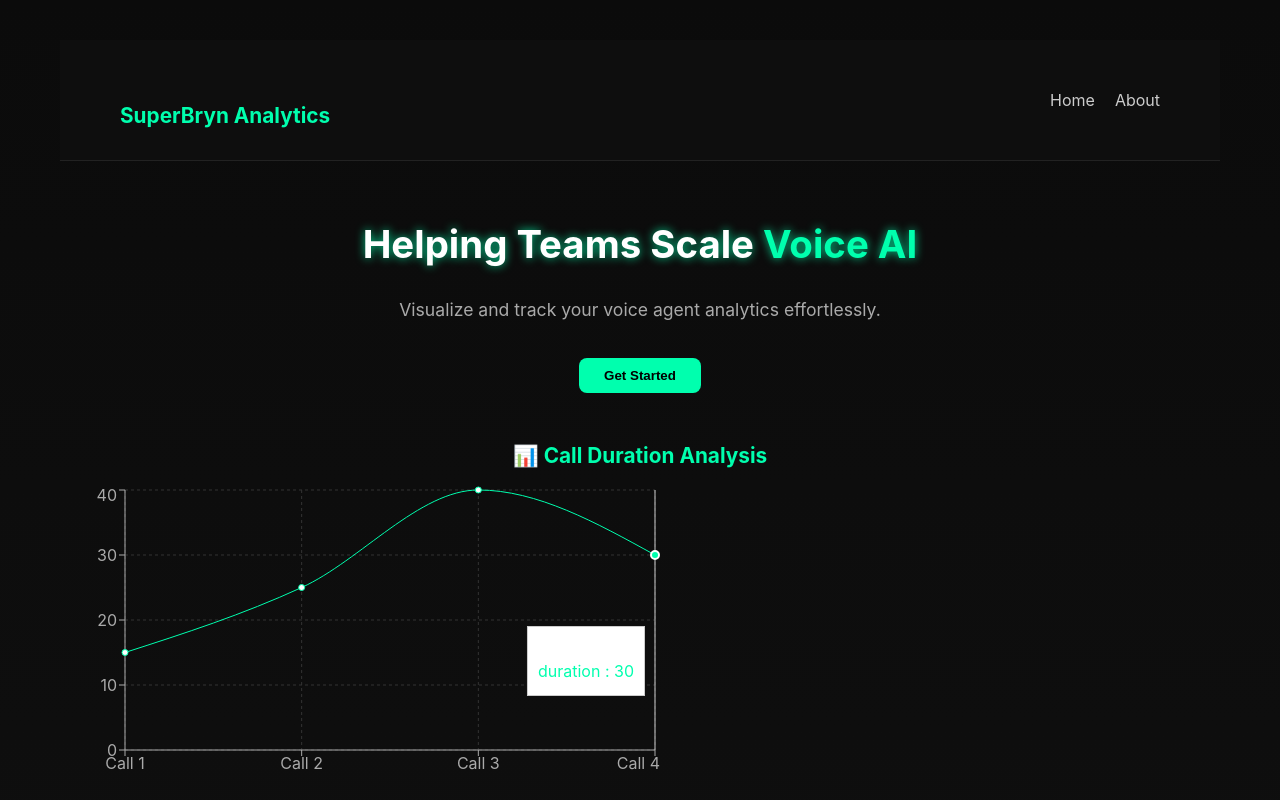
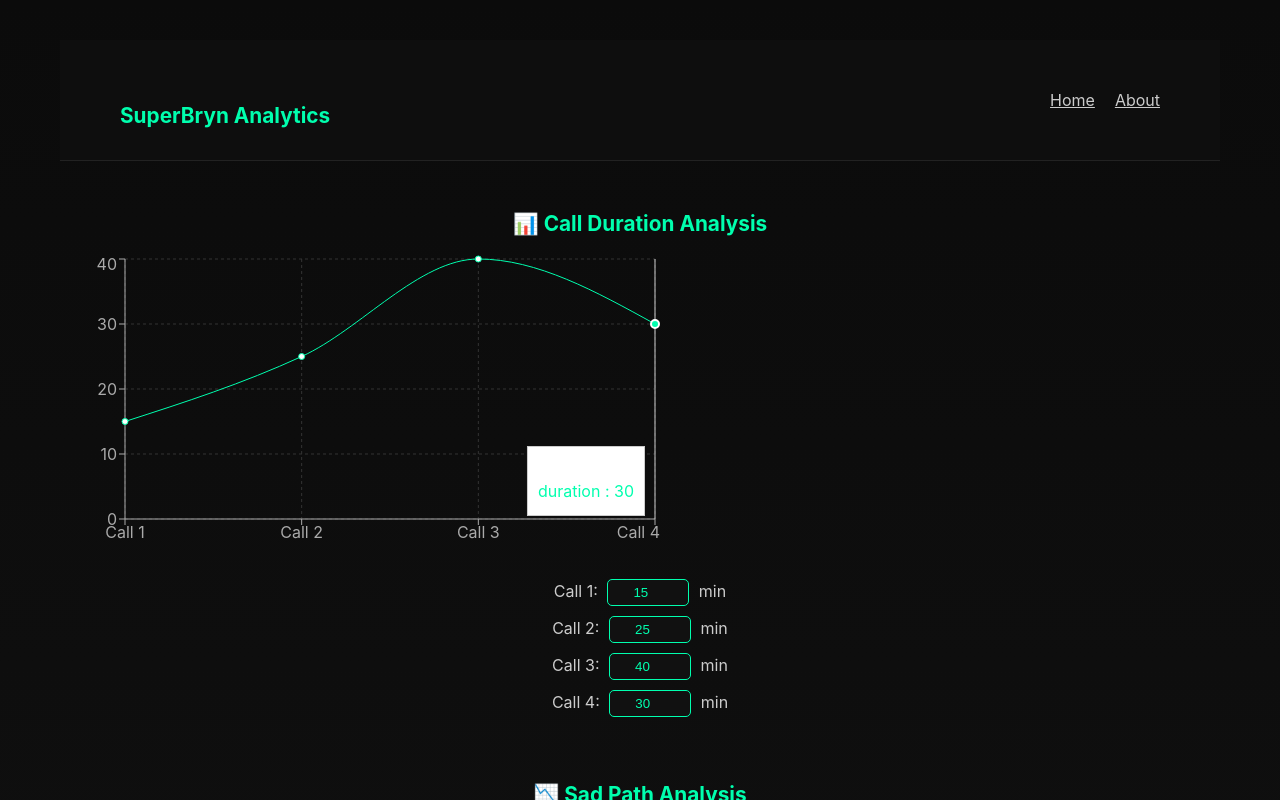
Before and after one commit to codingwithrsn33/call-analytics-visualizer, a React (Create React App) app: page / in a window 1280 px wide. Both pictures are taken after a click on the button "Continue". Shown: the top 800 px of the page. Built offline with nearby package versions, Linux system fonts and the light colour scheme.

Commit message:
Updated charts, added editable data & Supabase integration

```diff
--- a/src/App.tsx
+++ b/src/App.tsx
@@ -40,7 +40,6 @@ const App: React.FC = () => {
 
   // Fetch user data from Supabase
   const fetchUserData = async (email: string) => {
-    console.log("🔍 Fetching data for:", email);
     const { data, error } = await supabase
       .from("call_data")
       .select("chart_values")
@@ -53,7 +52,6 @@ const App: React.FC = () => {
     }
 
     if (data?.chart_values) {
-      console.log("✅ Found previous data:", data.chart_values);
       setPreviousData(data.chart_values);
       setCallData(data.chart_values.callData || defaultDuration);
       setSadPathData(data.chart_values.sadPathData || defaultSadPath);
@@ -68,18 +66,12 @@ const App: React.FC = () => {
     }
 
     try {
-      const { data: existing, error: fetchError } = await supabase
+      const { data: existing } = await supabase
         .from("call_data")
         .select("*")
         .eq("email", email)
         .limit(1)
         .single();
-
-      if (fetchError && fetchError.code !== "PGRST116") {
-        console.error("Fetch error:", fetchError);
-        alert("❌ Error checking user record: " + fetchError.message);
-        return;
-      }
 
       const chartValues = { callData, sadPathData };
 
@@ -95,7 +87,6 @@ const App: React.FC = () => {
           .eq("email", email);
 
         if (updateError) throw updateError;
-
         alert("✅ Data updated successfully!");
       } else {
         const { error: insertError } = await supabase
@@ -103,11 +94,9 @@ const App: React.FC = () => {
           .insert([{ email, chart_values: chartValues }]);
 
         if (insertError) throw insertError;
-
         alert("✅ Data saved successfully!");
       }
     } catch (err: any) {
-      console.error("Save failed:", err);
       alert("❌ Save failed: " + err.message);
     }
 
@@ -118,11 +107,34 @@ const App: React.FC = () => {
     if (email) fetchUserData(email);
   }, [email]);
 
+  // 👇 FIXED: Deep copy ensures React re-renders chart instantly
   const handleDurationChange = (index: number, value: number) => {
-    const updated = [...callData];
-    updated[index].duration = value;
-    setCallData(updated);
+  setCallData((prevData) => {
+    const updated = prevData.map((item, i) =>
+      i === index ? { ...item, duration: Number(value) } : item
+    );
+
+    // 🧠 Recalculate Sad Path Pie chart dynamically
+    const totalDuration = updated.reduce((sum, d) => sum + d.duration, 0);
+
+    const newSadPathData = [
+      { issue: "User refused ID", value: Math.round((updated[0].duration / totalDuration) * 100) || 0 },
+      { issue: "Caller identification", value: Math.round((updated[1].duration / totalDuration) * 100) || 0 },
+      { issue: "Unsupported Language", value: Math.round((updated[2].duration / totalDuration) * 100) || 0 },
+      { issue: "Hostility", value: Math.round((updated[3].duration / totalDuration) * 100) || 0 },
+      { issue: "Other", value: Math.max(0, 100 -
+        (Math.round((updated[0].duration / totalDuration) * 100) +
+         Math.round((updated[1].duration / totalDuration) * 100) +
+         Math.round((updated[2].duration / totalDuration) * 100) +
+         Math.round((updated[3].duration / totalDuration) * 100))
+      ) },
+    ];
+
+    setSadPathData(newSadPathData);
+    return updated;
+  });
 };
+
 
   return (
     <div
@@ -134,7 +146,6 @@ const App: React.FC = () => {
         fontFamily: "'Inter', sans-serif",
       }}
     >
-      {/* ✅ Navbar like Superbryn */}
       <nav
         style={{
           display: "flex",
@@ -150,62 +161,11 @@ const App: React.FC = () => {
       >
         <h2 style={{ color: "#00ffae", fontWeight: 700 }}>SuperBryn Analytics</h2>
         <div>
-          <a
-            href="#"
-            style={{
-              color: "#ccc",
-              marginRight: "20px",
-              textDecoration: "none",
-            }}
-          >
-            Home
-          </a>
-          <a href="#" style={{ color: "#ccc", textDecoration: "none" }}>
-            About
-          </a>
+          <a href="#" style={{ color: "#ccc", marginRight: "20px" }}>Home</a>
+          <a href="#" style={{ color: "#ccc" }}>About</a>
         </div>
       </nav>
 
-      {/* ✅ Hero section */}
-      <section
-        style={{
-          textAlign: "center",
-          marginTop: "60px",
-          marginBottom: "50px",
-        }}
-      >
-        <h1
-          style={{
-            fontSize: "2.4rem",
-            color: "#fff",
-            fontWeight: 700,
-            textShadow: "0 0 10px rgba(0,255,174,0.8)",
-          }}
-        >
-          Helping Teams Scale{" "}
-          <span style={{ color: "#00ffae" }}>Voice AI</span>
-        </h1>
-        <p style={{ color: "#aaa", fontSize: "1.1rem" }}>
-          Visualize and track your voice agent analytics effortlessly.
-        </p>
-        <button
-          style={{
-            marginTop: "20px",
-            backgroundColor: "#00ffae",
-            color: "#000",
-            border: "none",
-            padding: "10px 25px",
-            borderRadius: "8px",
-            fontWeight: 600,
-            cursor: "pointer",
-          }}
-          onClick={() => window.scrollTo({ top: 500, behavior: "smooth" })}
-        >
-          Get Started
-        </button>
-      </section>
-
-      {/* ✅ Email prompt */}
       {showPrompt ? (
         <div
           className="email-box"
@@ -216,6 +176,7 @@ const App: React.FC = () => {
             borderRadius: "10px",
             width: "400px",
             margin: "auto",
+            marginTop: "100px",
           }}
         >
           <h3>Enter your email to continue:</h3>
@@ -252,8 +213,7 @@ const App: React.FC = () => {
         </div>
       ) : (
         <>
-          {/* ✅ Charts */}
-          <section style={{ textAlign: "center", marginTop: "30px" }}>
+          <section style={{ textAlign: "center", marginTop: "50px" }}>
             <h2>📊 Call Duration Analysis</h2>
             <LineChart width={600} height={300} data={callData}>
               <CartesianGrid strokeDasharray="3 3" stroke="#333" />
@@ -273,6 +233,14 @@ const App: React.FC = () => {
                     onChange={(e) =>
                       handleDurationChange(i, Number(e.target.value))
                     }
+                    style={{
+                      background: "#111",
+                      color: "#00ffae",
+                      border: "1px solid #00ffae",
+                      borderRadius: "5px",
+                      padding: "5px 10px",
+                      marginBottom: "5px",
+                    }}
                   />{" "}
                   min
                 </div>
@@ -280,32 +248,66 @@ const App: React.FC = () => {
             </div>
           </section>
 
-          <section style={{ textAlign: "center", marginTop: "40px" }}>
-            <h2>📉 Sad Path Analysis</h2>
-            <PieChart width={400} height={300}>
+          <section style={{ textAlign: "center", marginTop: "60px" }}>
+  <h2 style={{ color: "#00ffae", marginBottom: "20px" }}>
+    📉 Sad Path Analysis
+  </h2>
+
+  <PieChart width={600} height={400}>
+    <defs>
+      <linearGradient id="pieGradient" x1="0" y1="0" x2="0" y2="1">
+        <stop offset="0%" stopColor="#00ffae" />
+        <stop offset="100%" stopColor="#0077b6" />
+      </linearGradient>
+    </defs>
+
     <Pie
   data={sadPathData}
   dataKey="value"
   nameKey="issue"
   cx="50%"
   cy="50%"
-                outerRadius={100}
-                fill="#00ffae"
-                label
+  innerRadius={60}
+  outerRadius={120}
+  paddingAngle={3}
+  stroke="#0a0a0a"
+  strokeWidth={2}
+  labelLine={false}
+  label={(entry: any) => {
+    const percent = entry.percent ?? 0;
+    const name = entry.name ?? "";
+    return `${name} (${(percent * 100).toFixed(0)}%)`;
+  }}
 >
   {sadPathData.map((_, index) => (
     <Cell
       key={`cell-${index}`}
-                    fill={COLORS[index % COLORS.length]}
+      fill={`url(#pieGradient)`}
+      opacity={0.9}
     />
   ))}
 </Pie>
+
+    <Tooltip
+      contentStyle={{
+        backgroundColor: "#111",
+        border: "1px solid #00ffae",
+        borderRadius: "8px",
+        color: "#fff",
+        fontSize: "0.9rem",
+      }}
+      formatter={(value: number, name: string) => [
+        `${value}`,
+        `${name.charAt(0).toUpperCase() + name.slice(1)}`,
+      ]}
+    />
   </PieChart>
 </section>
 
+
+
           <div style={{ textAlign: "center", marginTop: "20px" }}>
             <button
-              className="save-btn"
               onClick={saveUserData}
               style={{
                 backgroundColor: "#00ffae",
@@ -321,8 +323,7 @@ const App: React.FC = () => {
             </button>
           </div>
 
-          {/* ✅ Expandable Previous Data */}
-          {previousData && previousData.callData && previousData.sadPathData && (
+          {previousData && (
             <div
               className="prev"
               style={{
@@ -334,12 +335,9 @@ const App: React.FC = () => {
                 padding: "15px",
                 maxWidth: "600px",
                 marginInline: "auto",
-                boxShadow: "0 0 10px rgba(0, 208, 132, 0.3)",
               }}
             >
-              <h4 style={{ color: "#00d084", marginBottom: "10px" }}>
-                📁 Previous Saved Data Found
-              </h4>
+              <h4 style={{ color: "#00d084" }}>📁 Previous Saved Data Found</h4>
               <p style={{ color: "#ccc" }}>
                 You previously saved{" "}
                 <strong>{previousData.callData.length}</strong> calls and{" "}
@@ -372,7 +370,6 @@ const App: React.FC = () => {
                     borderRadius: "10px",
                     marginTop: "15px",
                     overflowX: "auto",
-                    fontSize: "0.9rem",
                   }}
                 >
                   {JSON.stringify(previousData, null, 2)}
```
Also changed, not shown: 1 other file (tests, documents, lock files or other folders). Lines whose indentation alone changed are shown as unchanged.
